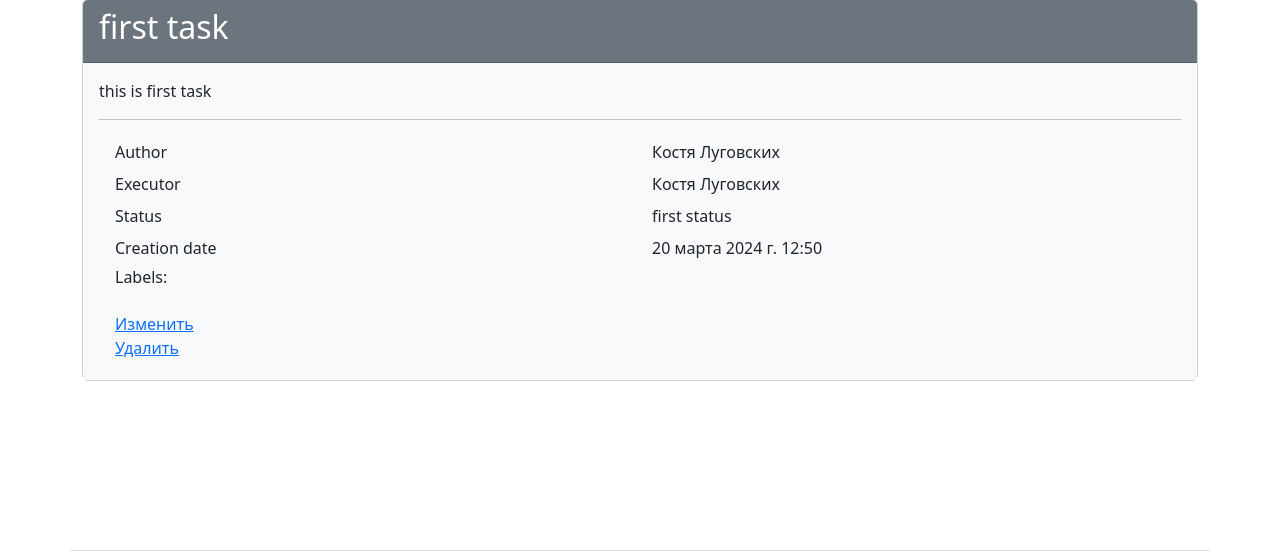
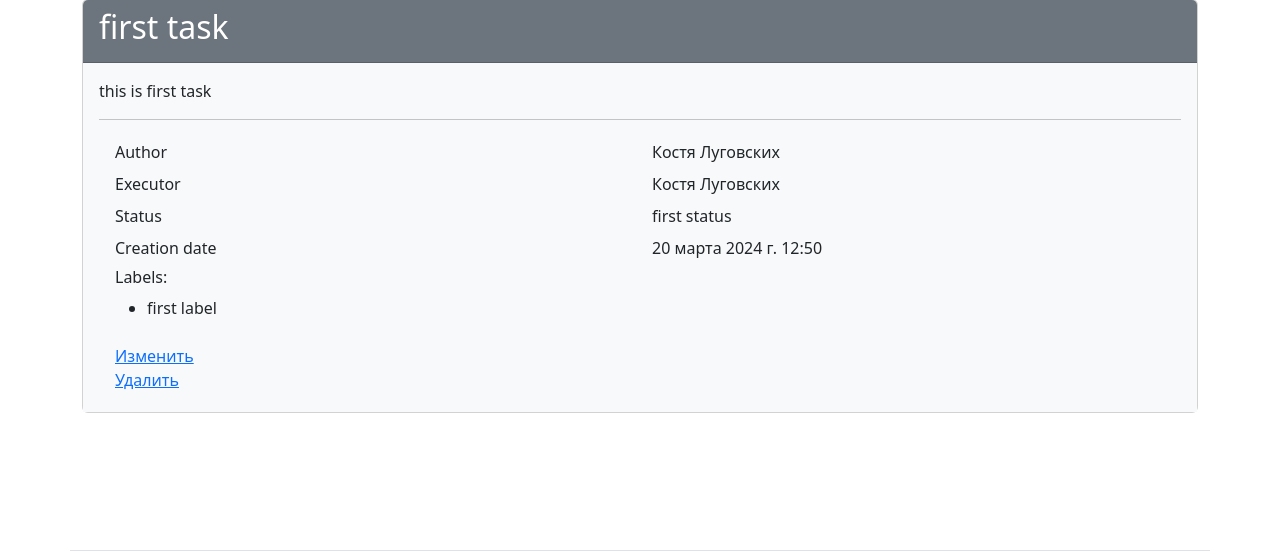
Before and after one commit to Pest12/python-project-52, a Django app: page /tasks/1/ in a window 1280 px wide. Shown: the part 153-713 px from the top of the page. Run offline with Django 5.2, Linux system fonts and the light colour scheme; a user stored in the database is signed in; data comes from the database, SQL or seed files in the repository; some libraries are stand-ins or nearby versions.

Commit message:
update show task

```diff
--- a/task_manager/templates/tasks/show.html
+++ b/task_manager/templates/tasks/show.html
@@ -31,8 +31,8 @@
           <div class="col">
             <h6>{% translate "Labels" %}:</h6>
             <ul>
-              {% for label in task.label.all|dictsort:"name" %}
-                <li>{{ label.name }}</li>
+              {% for label in task.labels.all %}
+                <li>{{ label }}</li>
               {% endfor %}
             </ul>
           </div>
```
